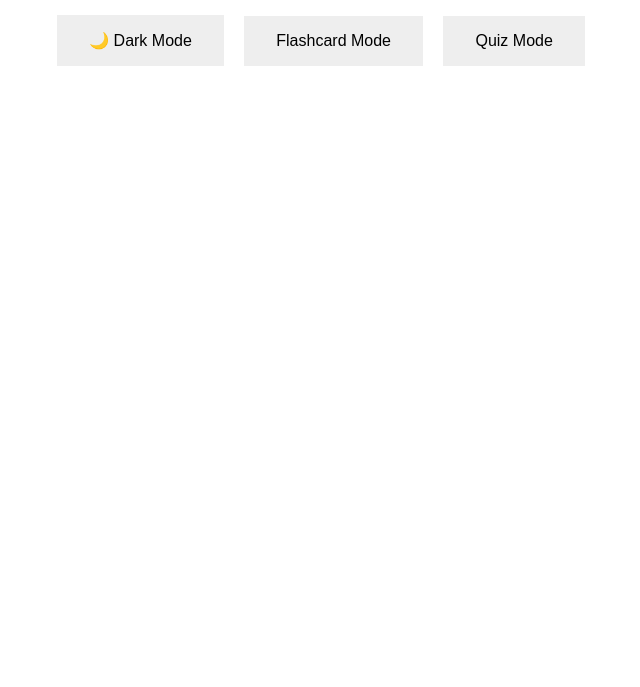
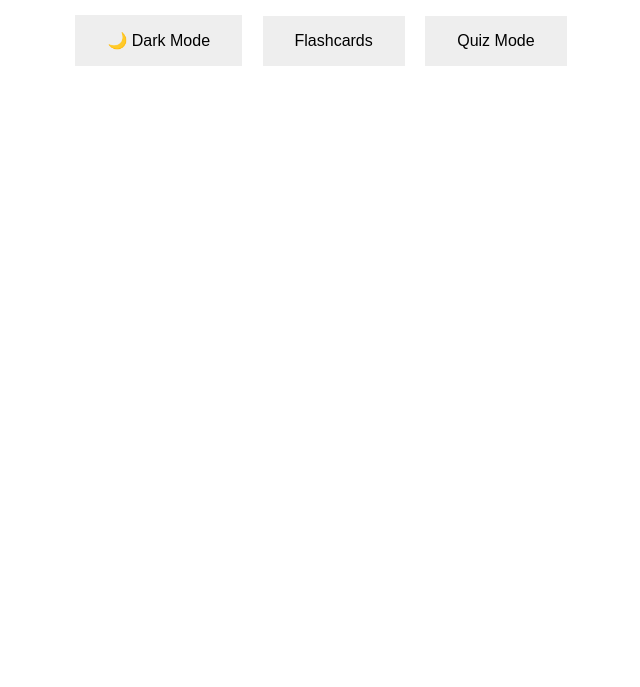
Before and after one commit to brianli-code/Learn-HSK, an Electron app: page renderer/index.html in a window 800 px wide. Shown: the part 113-800 px from the top of the page, without its empty margins (79-719 px from the left). Drawn offline with Linux system fonts and the light colour scheme.

Commit message:
change button name

```diff
--- a/renderer/index.html
+++ b/renderer/index.html
@@ -13,7 +13,7 @@
 
   <button id="theme-toggle">🌙 Dark Mode</button>
 
-  <button id="flashcard-btn">Flashcard Mode</button>
+  <button id="flashcard-btn">Flashcards</button>
   <button id="quiz-btn">Quiz Mode</button>
   <div id="score"></div>
   <div id="app"></div>
```
